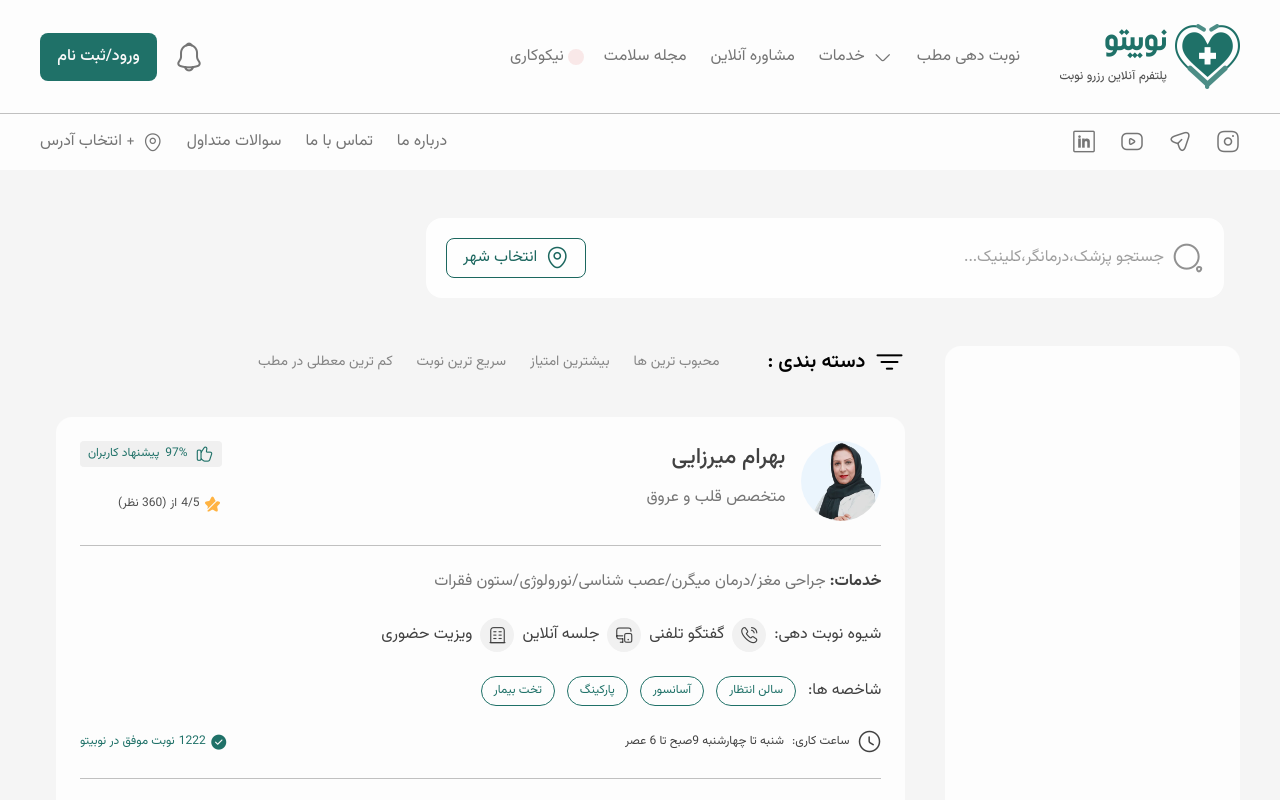
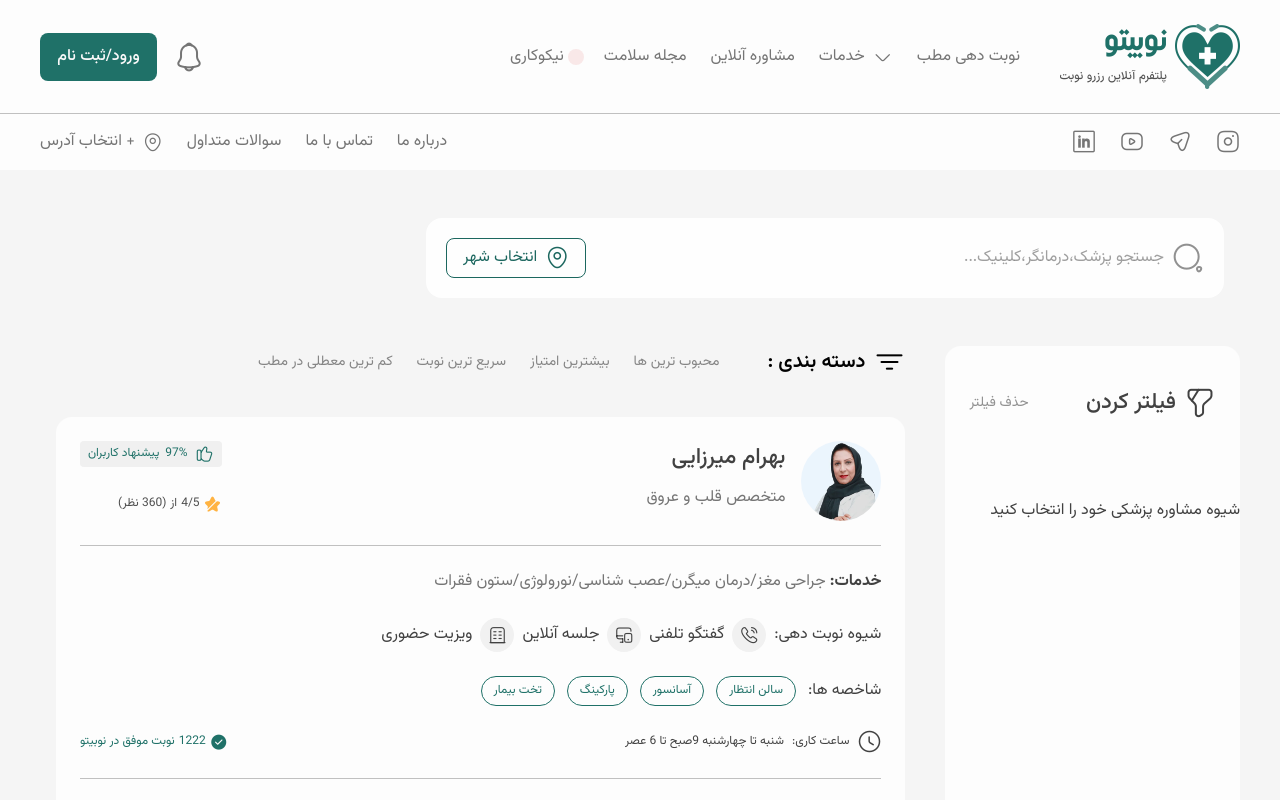
Before and after one commit to MahanZandi/nobito-demo, a Next.js app in the folder webapp/: page /turn-rating in a window 1280 px wide. Shown: the top 800 px of the page. Built offline with nearby package versions, Linux system fonts and the light colour scheme.

Commit message:
some change - not complete

```diff
--- a/webapp/app/(website)/turn-rating/page.tsx
+++ b/webapp/app/(website)/turn-rating/page.tsx
@@ -1,5 +1,6 @@
 import TurnRatingSearchBox from "@/components/website/TurnRatingSearchBox";
 import TurnRatingDoctorCard from "@/components/website/TurnRatingDoctorCard";
+import TurnRatingFilterCard from "@/components/website/TurnRatingFilterCard";
 
 const TurnRating = () => {
   return (
@@ -7,9 +8,8 @@ const TurnRating = () => {
       <div className="xl:py-[48px]">
         <TurnRatingSearchBox />
       </div>
-      <div className="xl:flex gap-[24px]">
-        {/* this div just to cover the space for next component(filter component) */}
-        <div className="w-[405px] rounded-2xl bg-white-100 h-[1000px] hidden xl:block"></div>
+      <div className="flex gap-6">
+        <TurnRatingFilterCard />
         <TurnRatingDoctorCard />
       </div>
     </div>
--- a/webapp/components/website/TurnRatingDoctorCard.tsx
+++ b/webapp/components/website/TurnRatingDoctorCard.tsx
@@ -9,6 +9,13 @@ const TurnRatingDoctorCard = () => {
   const handelFilterSort = (text: string) => {
     setSelectFilter(text);
   };
+
+  const filters = [
+    { title: "محبوب ترین ها" },
+    { title: "بیشترین امتیاز" },
+    { title: "سریع ترین نوبت" },
+    { title: "کم ترین معطلی در مطب" },
+  ];
 
   const doctors = [
     {
@@ -138,12 +145,6 @@ const TurnRatingDoctorCard = () => {
     },
   ];
 
-  const filters = [
-    { title: "محبوب ترین ها" },
-    { title: "بیشترین امتیاز" },
-    { title: "سریع ترین نوبت" },
-    { title: "کم ترین معطلی در مطب" },
-  ];
 
   return (
     <>
--- /dev/null
+++ b/webapp/components/website/TurnRatingFilterCard.tsx
@@ -0,0 +1,34 @@
+"use client";
+import { useState } from "react";
+
+const TurnRatingFilterCard = () => {
+
+  const [ConsultationMethod, useConsultationMethod] = useState<string>("");
+
+
+  return (
+    <div className="w-[405px] rounded-2xl bg-white-100 hidden xl:block">
+      <div className="py-10 px-6">
+        <div className="flex items-center">
+          <div className="flex text-black-400 gap-2 items-center flex-1">
+            <span className="isax-filter isax text-[32px]"></span>
+            <span className="text-[22px] font-medium">فیلتر کردن</span>
+          </div>
+          <div className="text-grey-400 text-sm cursor-pointer">
+            <span>حذف فیلتر</span>
+          </div>
+        </div>
+      </div>
+      {/* Medical consultation method */}
+      <div className="pt-10 pb-6">
+        <div className="pb-8">
+          <span className="text-black-400 text-[16px]">
+            شیوه مشاوره پزشکی خود را انتخاب کنید
+          </span>
+        </div>
+      </div>
+    </div>
+  );
+};
+
+export default TurnRatingFilterCard;
```
